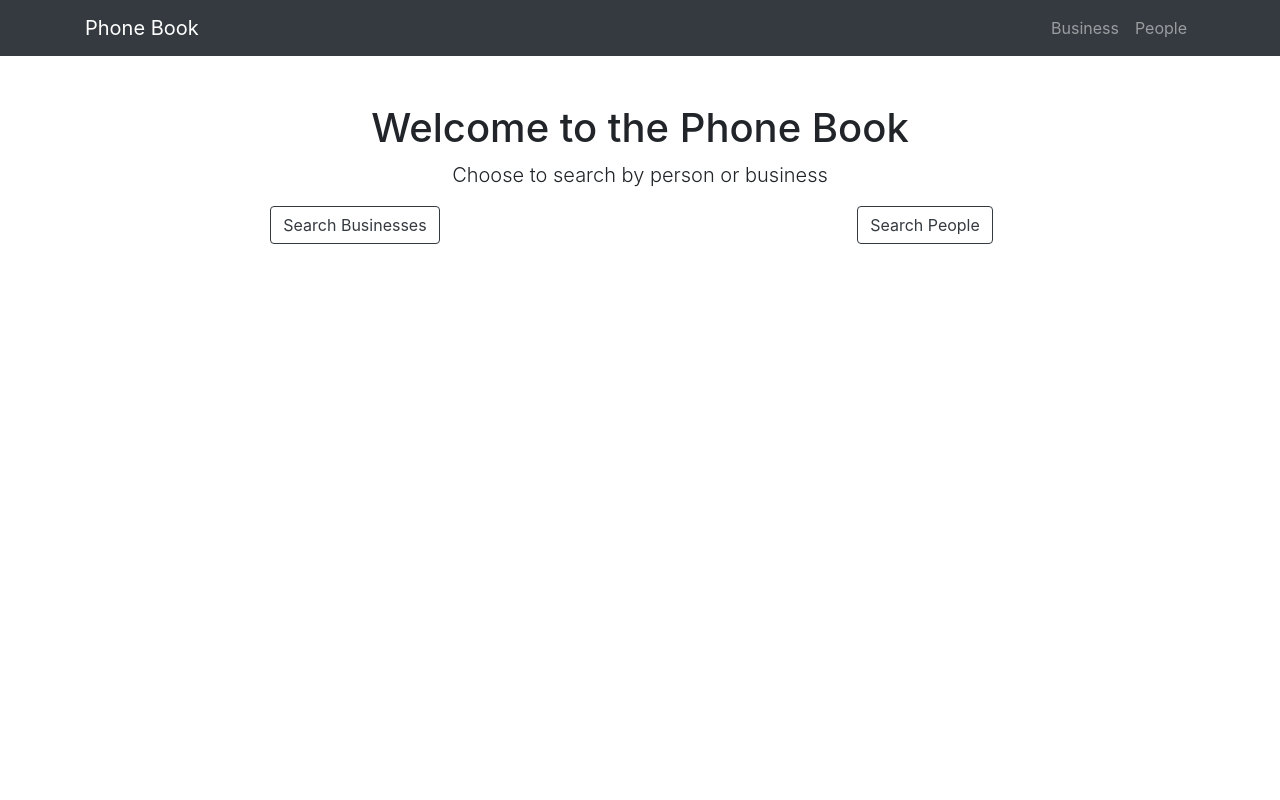
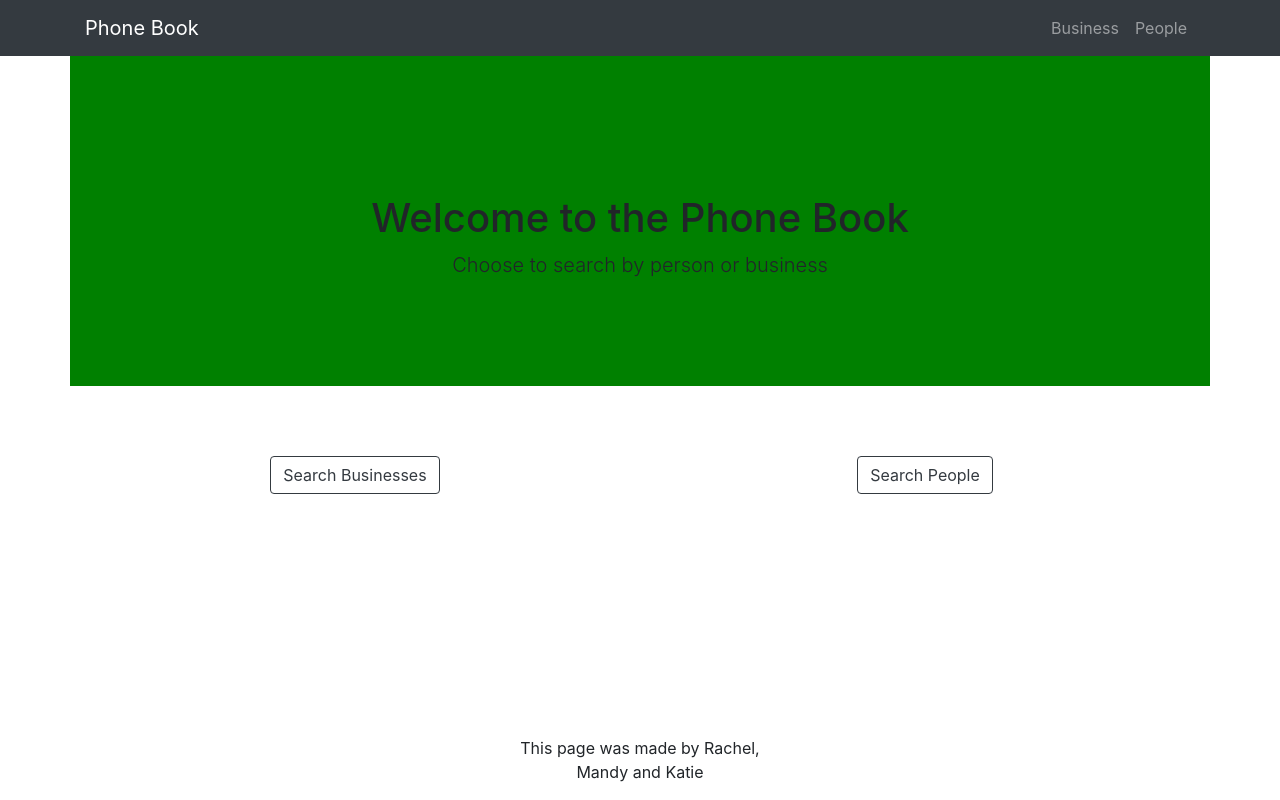
Before and after one commit to KatharinaWiedmann/phonebook_app, a Flask app: page / in a window 1280 px wide. Run offline with Flask 2, Linux system fonts and the light colour scheme; some libraries are stand-ins or nearby versions.

Commit message:
Added colours and spacing to main and business page

```diff
--- a/static/css/custom.css
+++ b/static/css/custom.css
@@ -1,3 +1,4 @@
+/* MAIN PAGE  */
 navbar {
   margin-bottom: 140px;
 }
@@ -5,3 +6,37 @@ navbar {
 .explanation-title {
   text-align: centre;
 }
+
+#main_title {
+  padding: 90px;
+  background-color: green;
+}
+
+.buttons_main_page {
+  padding-top: 70px;
+}
+
+.footer{
+  position: absolute;
+  bottom: 0;
+  left: 40%;
+  right:40%;
+  text-align: center;
+}
+
+
+/* BUSINESS PAGE  */
+#business_category {
+  padding: 40px;
+  background-color:blue;
+}
+
+#business_details {
+  padding: 40px;
+  background-color: green;
+}
+
+#sort_results {
+  padding: 40px;
+  background-color: yellow;
+}
--- a/templates/index.html
+++ b/templates/index.html
@@ -1,18 +1,20 @@
 {% extends "layout.html" %}
 
 {% block content %}
+<main>
   <div class="container">
     <div class="row">
-    <div class="col-lg-12 text-center">
+      <div class="col-lg-12 text-center" id="main_title">
         <h1 class="mt-5">Welcome to the Phone Book</h1>
         <p class="lead">Choose to search by person or business</p>
       </div>
-    <div class="col-md-6 text-center">
+      <div class="col-md-6 text-center buttons_main_page">
         <a href="/searchbusiness" class="btn btn-outline-dark" role="button">Search Businesses</a>
       </div>
-      <div class="col-md-6 text-center">
+      <div class="col-md-6 text-center buttons_main_page">
         <a href="/searchpeople" class="btn btn-outline-dark" role="button">Search People</a>
       </div>
     </div>
   </div>
+</main>
 {% endblock content %}
--- a/templates/layout.html
+++ b/templates/layout.html
@@ -34,7 +34,11 @@
 
   {% block content %}
   {% endblock content %}
-
+  <center>
+    <footer class="footer">
+      <p class="text-center">This page was made by Rachel, Mandy and Katie</p>
+    </footer>
+  </center>
 
   <script src="/static/jquery/jquery.min.js"></script>
   <script src="/static/bootstrap/js/bootstrap.bundle.min.js"></script>
--- a/templates/searchpeople.html
+++ b/templates/searchpeople.html
@@ -25,7 +25,7 @@
   <div class="form-group" id="search">
     <form method="post" action="/searchpeople">
 
-      <input type="radio" name="sorting" value="distance"/>
+      <input type="radio" name="sorting" value="distance" checked/>
       <label for="distance">Distance</label>
       <input type="radio" name="sorting" value="name" />
       <label for="distance">Alphabetically (Surname)</label>
```
Also changed, not shown: templates/searchbusiness.html (+17 -10 lines). Lines whose indentation alone changed are shown as unchanged.
